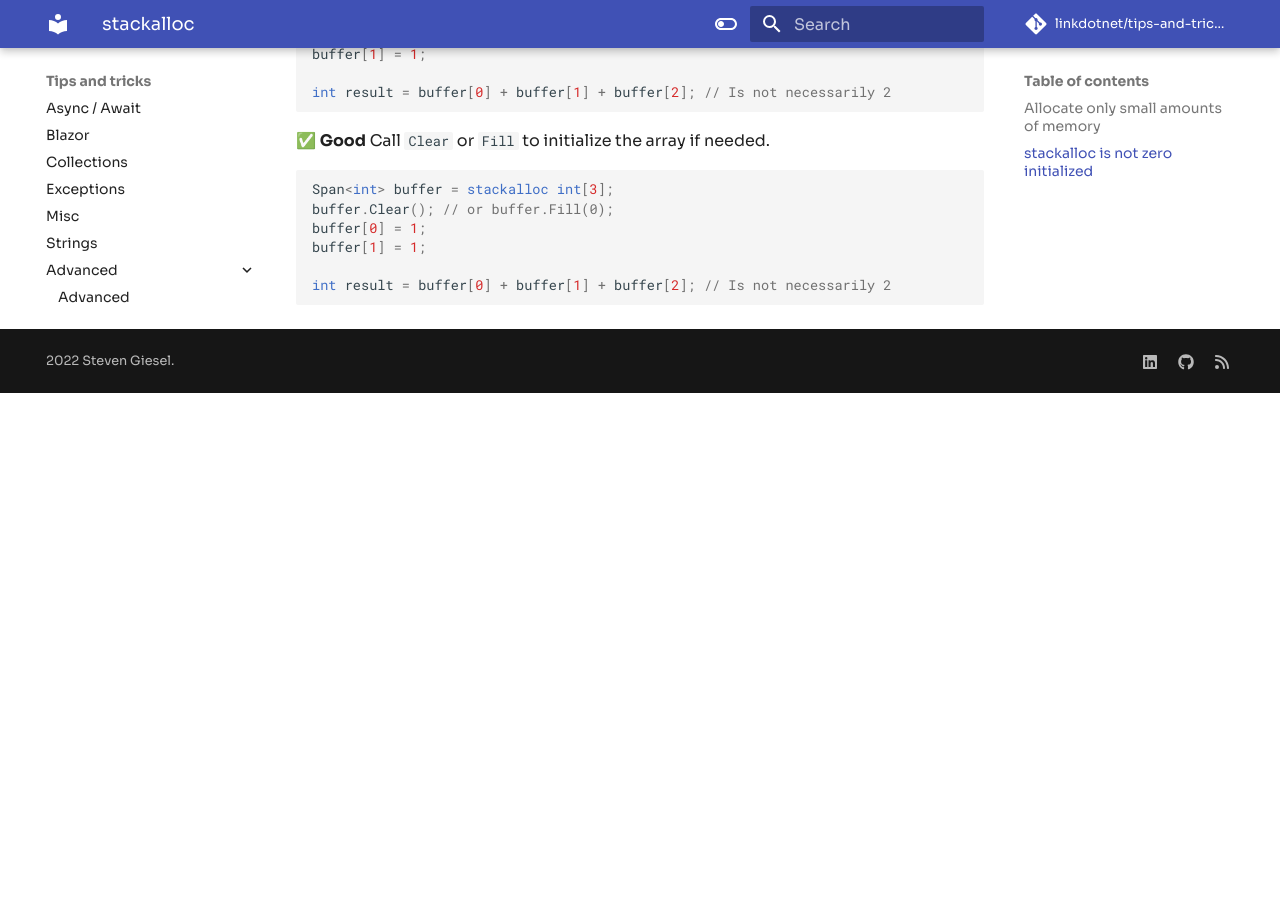
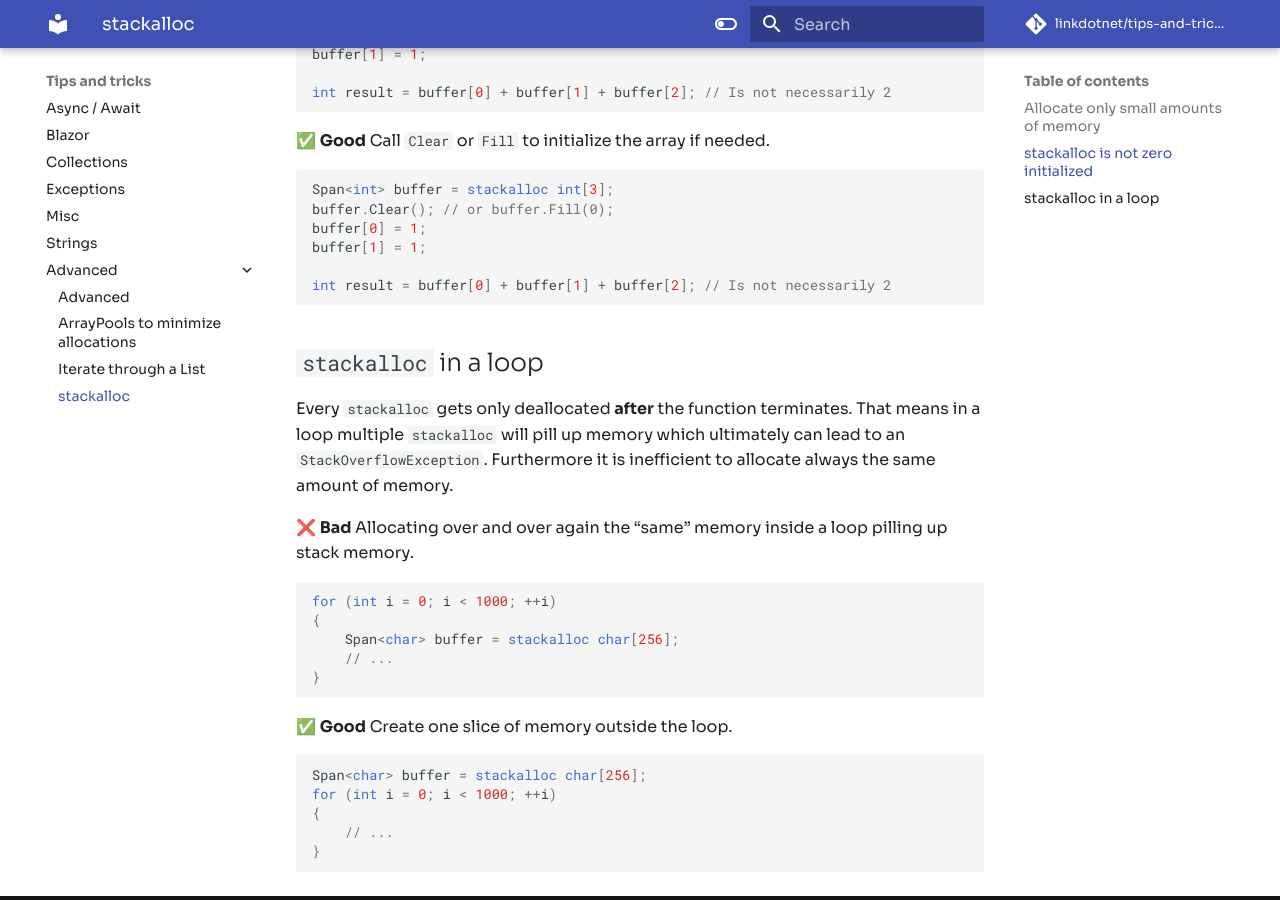
Before and after one commit to linkdotnet/tips-and-tricks, an MkDocs documentation site: the page built from docs/advanced/stackalloc.md, in a window 1280 px wide and 900 px high, scrolled down 1111 px. Built offline with MkDocs 1.6.1 and Material for MkDocs 9.7.7, drawn with Linux system fonts in a browser that asks for light colours; comment, search, counter and statistics services are not loaded; before the commit the page ends 1504 px from its top, so only the background shows below that.

Commit message:
More stackalloc tips

````diff
--- a/docs/advanced/stackalloc.md
+++ b/docs/advanced/stackalloc.md
@@ -47,3 +47,24 @@
 
 int result = buffer[0] + buffer[1] + buffer[2]; // Is not necessarily 2
 ```
+
+## `stackalloc` in a loop
+Every `stackalloc` gets only deallocated **after** the function terminates. That means in a loop multiple `stackalloc` will pill up memory which ultimately can lead to an `StackOverflowException`. Furthermore it is inefficient to allocate always the same amount of memory.
+
+❌ **Bad** Allocating over and over again the "same" memory inside a loop pilling up stack memory.
+```csharp
+for (int i = 0; i < 1000; ++i)
+{
+	Span<char> buffer = stackalloc char[256];
+	// ...
+}
+```
+
+✅ **Good** Create one slice of memory outside the loop.
+```csharp
+Span<char> buffer = stackalloc char[256];
+for (int i = 0; i < 1000; ++i)
+{
+	// ...
+}
+```
````
Also changed, not shown: README.md (+1 -1 lines).
